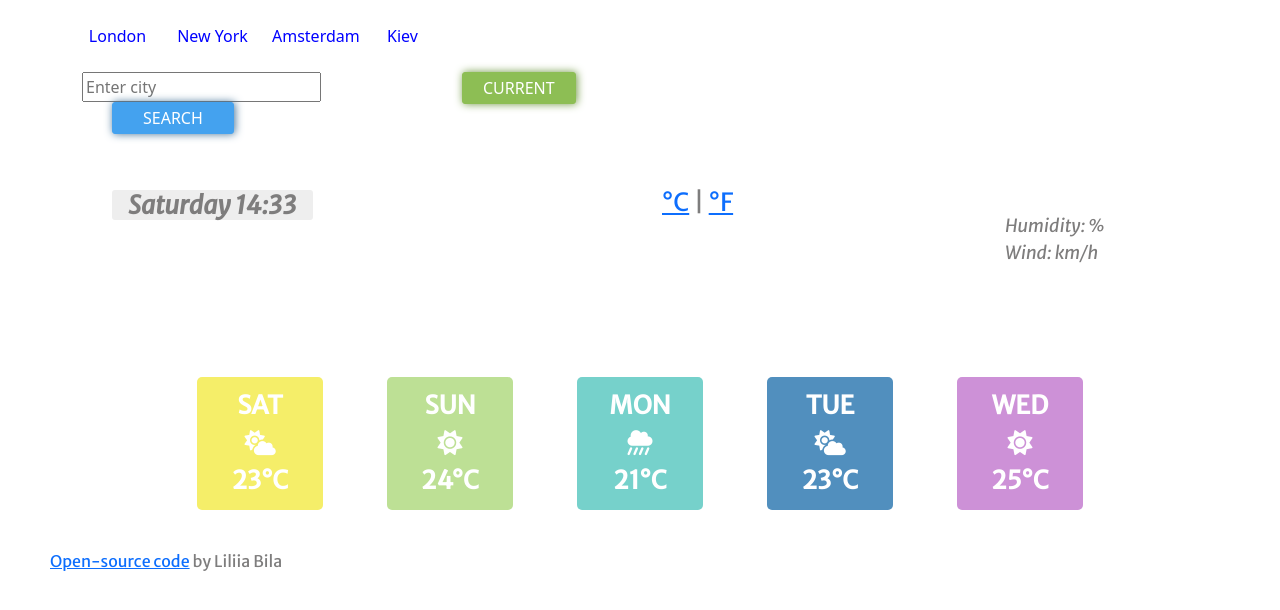
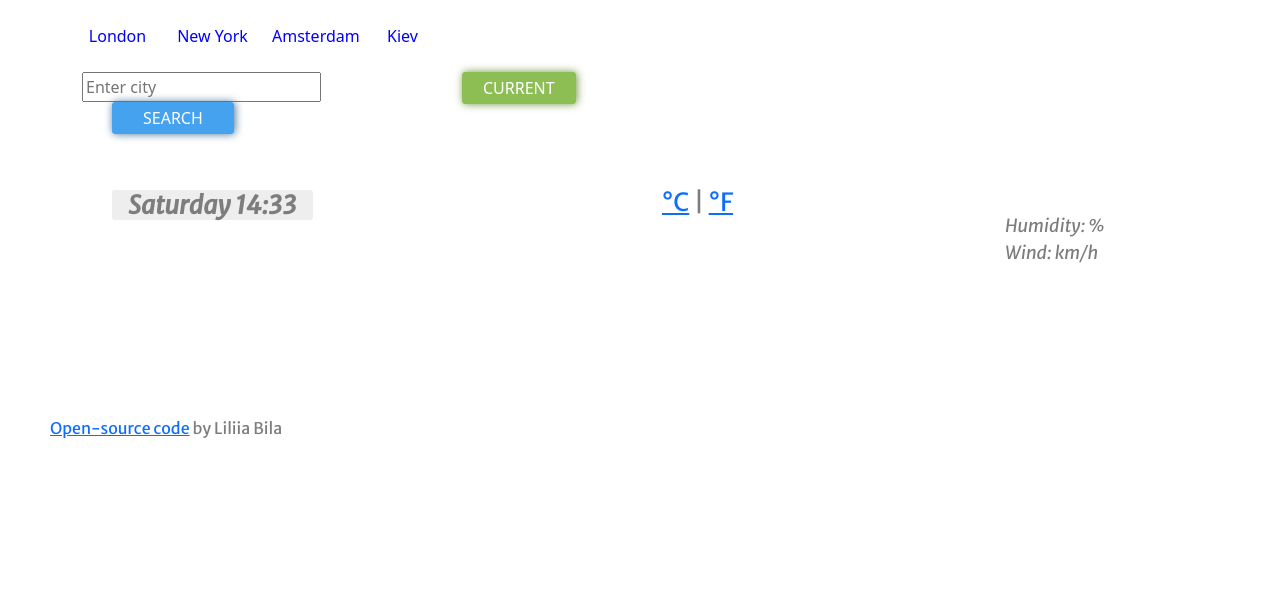
Before and after one commit to Liliia2022/weather-site, a plain HTML site: page index.html in a window 1280 px wide. Drawn offline with nearby package versions, Linux system fonts and the light colour scheme; no server answers.

Commit message:
deleted html forecast

```diff
--- a/index.html
+++ b/index.html
@@ -94,67 +94,6 @@
     </div>
 
 
-    <div class="container">
-        <div class="row">
-            <div class="col-1">
-            </div>
-          <div class="col-2">
-            <div class="sat">
-              SAT
-              <div>
-                  <i class="fa-solid fa-cloud-sun"></i>
-              </div>
-              <div>
-                  23°C
-              </div>
-            </div>
-          </div>
-          <div class="col-2">
-              <div class="sun">
-                SUN
-                <div>
-                    <i class="fa-solid fa-sun"></i>
-                </div>
-                <div>
-                    24°C
-                </div>
-              </div>
-            </div>
-            <div class="col-2">
-                <div class="mon">
-                  MON
-                  <div>
-                      <i class="fa-solid fa-cloud-showers-heavy"></i>
-                  </div>
-                  <div>
-                      21°C
-                  </div>
-                </div>
-              </div>
-              <div class="col-2">
-                  <div class="tue">
-                    TUE
-                    <div>
-                        <i class="fa-solid fa-cloud-sun"></i>
-                    </div>
-                    <div>
-                        23°C
-                    </div>
-                  </div>
-                </div>
-                <div class="col-2">
-                    <div class="wed">
-                      WED
-                      <div>
-                          <i class="fa-solid fa-sun"></i>
-                      </div>
-                      <div>
-                          25°C
-                      </div>
-                    </div>
-                  </div>
-        </div>
-      </div>
       </body>
       <br />
    <footer>
```
